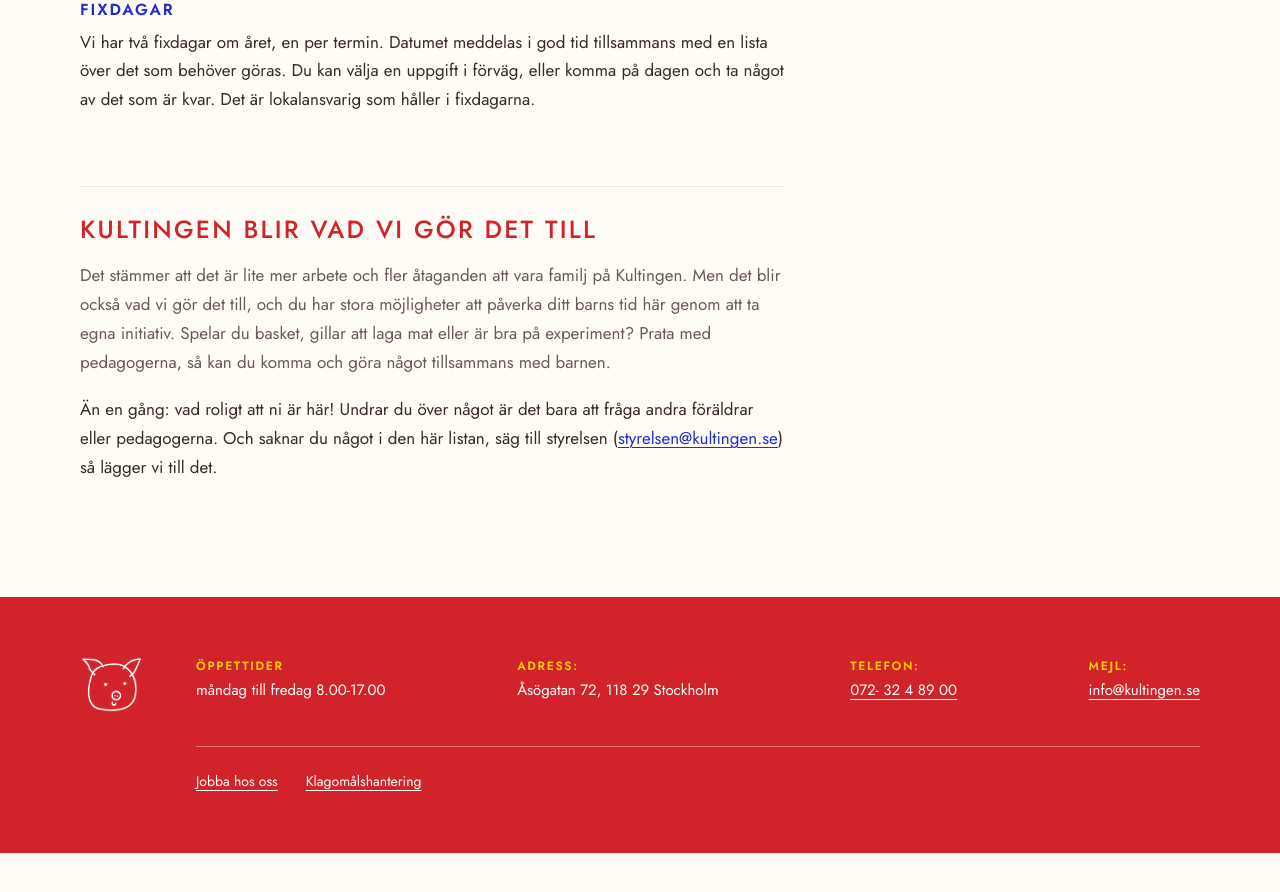
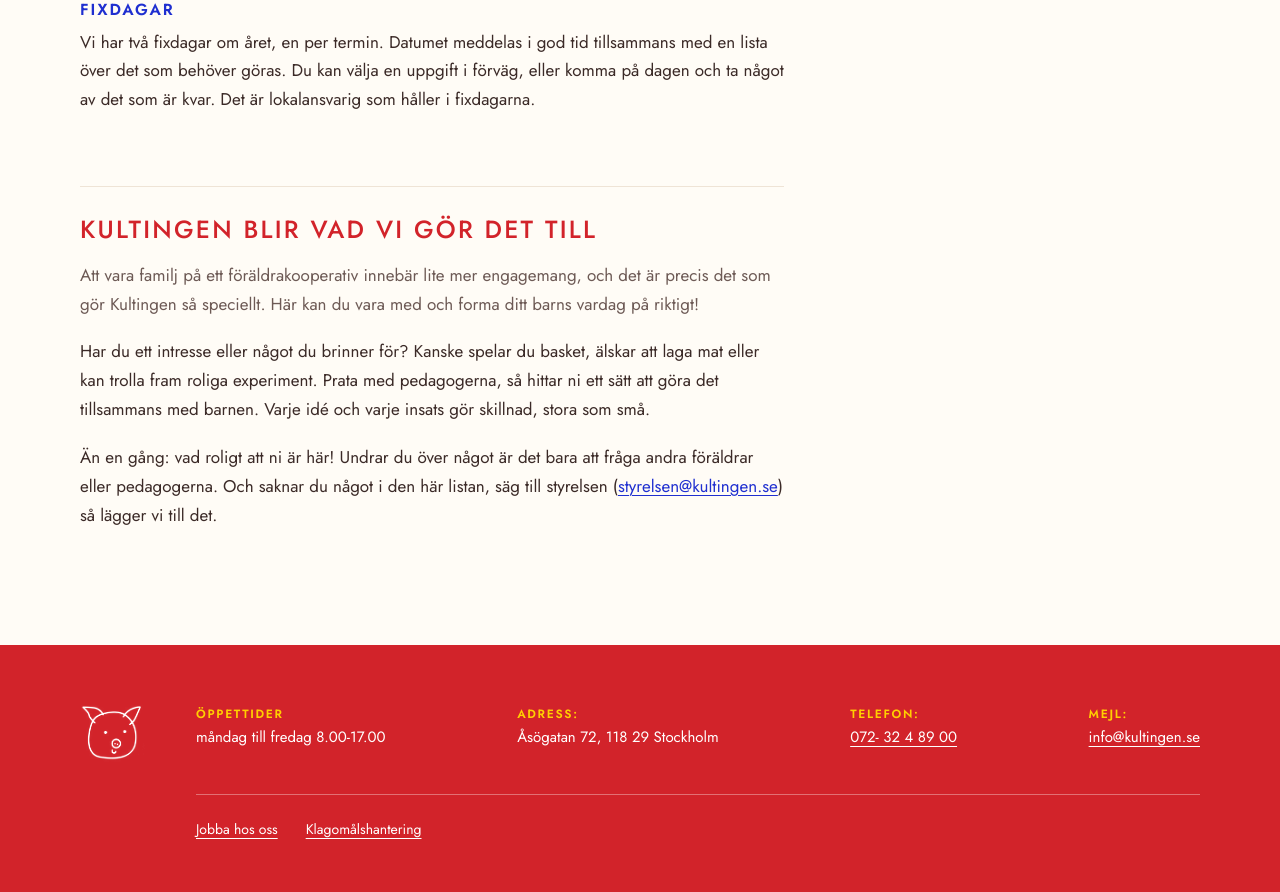
Before and after one commit to forskolan-kultingen/kultingen-se, a Jekyll site: the page built from valkommen.md, in a window 1280 px wide and 900 px high, scrolled down 2047 px. Shown: the top 892 px of the window. Built offline with Jekyll 4.4.1, drawn with Linux system fonts in a browser that asks for light colours; our own code applies the rules of GitHub Pages for plain Markdown files; before the commit the page ends 2900 px from its top, so only the background shows below that.

Commit message:
Välkommen: gladare och mer peppande avslutning
Co-Authored-By: Claude Opus 5.5 (1M context) <noreply@anthropic.com>
Claude-Session: https://claude.ai/code/session_01S9g3QCp9zSmV4Vh9KZzYdi

```diff
--- a/valkommen.md
+++ b/valkommen.md
@@ -58,6 +58,8 @@ Vi har två fixdagar om året, en per termin. Datumet meddelas i god tid tillsam
 
 ## Kultingen blir vad vi gör det till
 
-Det stämmer att det är lite mer arbete och fler åtaganden att vara familj på Kultingen. Men det blir också vad vi gör det till, och du har stora möjligheter att påverka ditt barns tid här genom att ta egna initiativ. Spelar du basket, gillar att laga mat eller är bra på experiment? Prata med pedagogerna, så kan du komma och göra något tillsammans med barnen.
+Att vara familj på ett föräldrakooperativ innebär lite mer engagemang, och det är precis det som gör Kultingen så speciellt. Här kan du vara med och forma ditt barns vardag på riktigt!
+
+Har du ett intresse eller något du brinner för? Kanske spelar du basket, älskar att laga mat eller kan trolla fram roliga experiment. Prata med pedagogerna, så hittar ni ett sätt att göra det tillsammans med barnen. Varje idé och varje insats gör skillnad, stora som små.
 
 Än en gång: vad roligt att ni är här! Undrar du över något är det bara att fråga andra föräldrar eller pedagogerna. Och saknar du något i den här listan, säg till styrelsen ([styrelsen@kultingen.se](mailto:styrelsen@kultingen.se)) så lägger vi till det.
```
